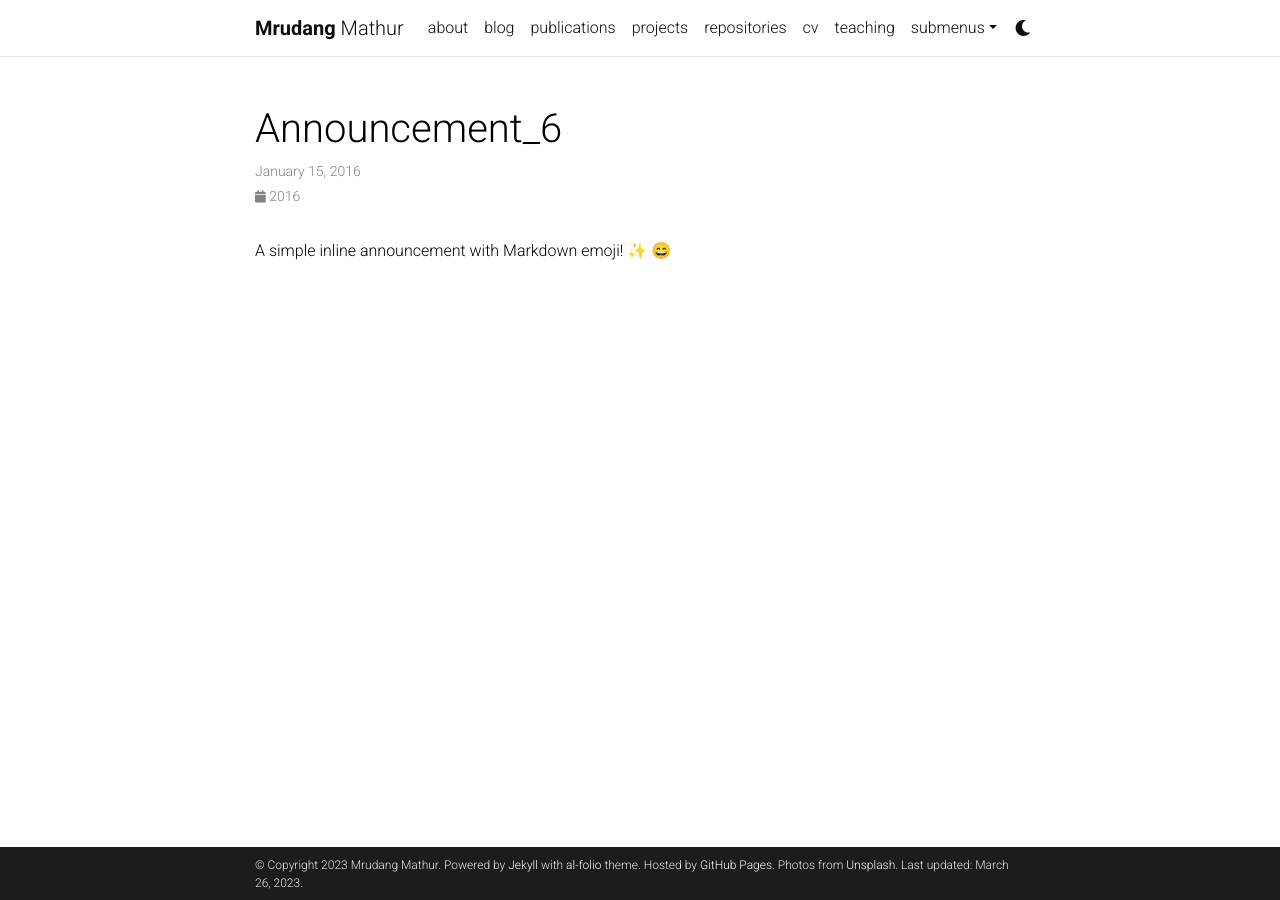
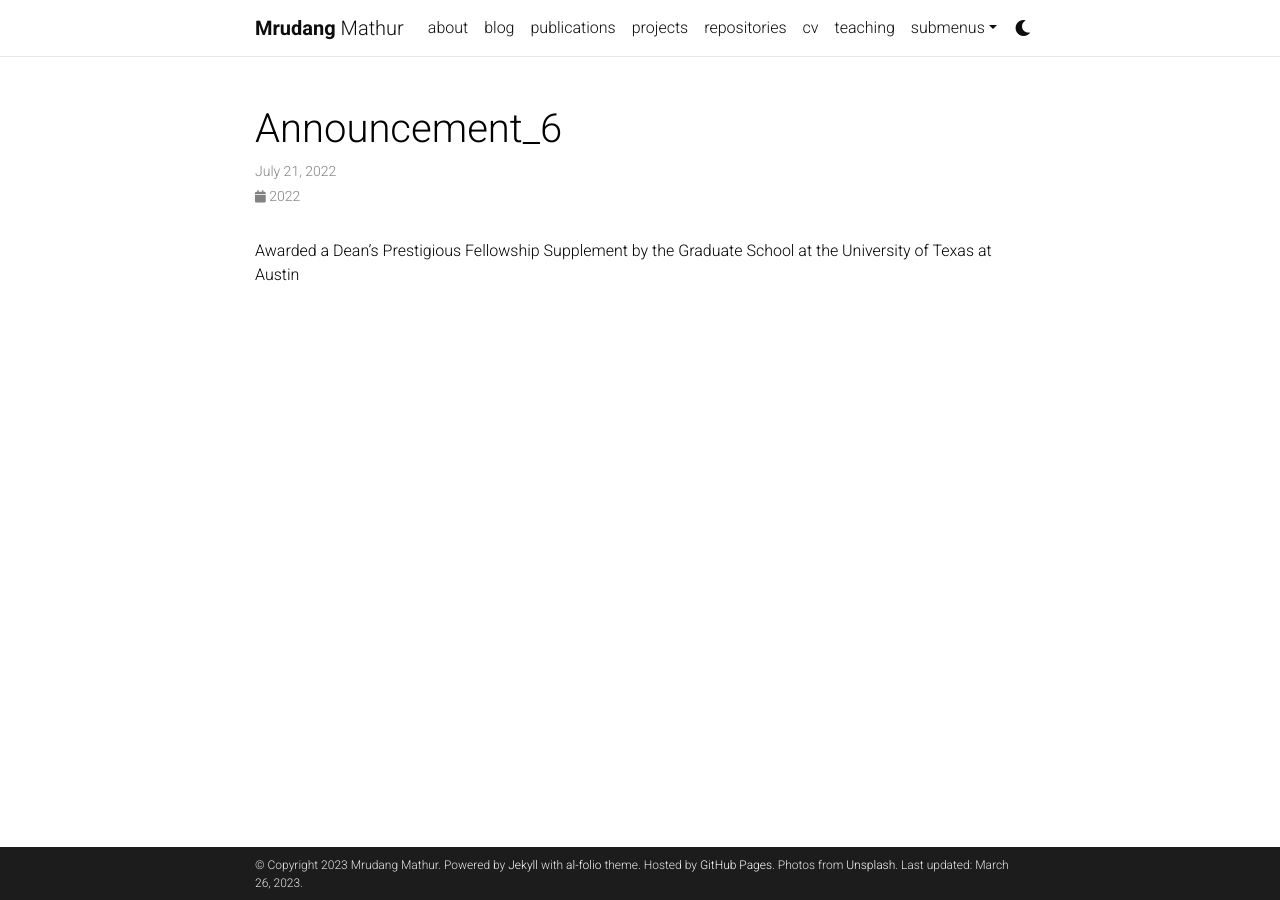
Before and after one commit to mrudangm/mrudangm.github.io, a Jekyll site: the page built from _news/announcement_6.md, in a window 1280 px wide. Built offline with Jekyll 4.4.1, drawn with Linux system fonts in a browser that asks for light colours; emoji names are drawn with the system emoji font; comment, search, counter and statistics services are not loaded; a style sheet for code colours, icons or effects is not loaded.

Commit message:
Update theme color

```diff
--- a/_news/announcement_6.md
+++ b/_news/announcement_6.md
@@ -1,8 +1,8 @@
 ---
 layout: post
-date: 2016-01-15 07:59:00-0400
+date: 2022-07-21 07:59:00-0400
 inline: true
 related_posts: false
 ---
 
-A simple inline announcement with Markdown emoji! :sparkles: :smile:
+Awarded a Dean's Prestigious Fellowship Supplement by the Graduate School at the University of Texas at Austin
--- a/_sass/_themes.scss
+++ b/_sass/_themes.scss
@@ -7,7 +7,7 @@
   --global-code-bg-color: #{$code-bg-color-light};
   --global-text-color: #{$black-color};
   --global-text-color-light: #{$grey-color};
-  --global-theme-color: #{$orange-color};
+  --global-theme-color: #{$burnt-orange-color};
   --global-hover-color: #{$purple-color};
   --global-footer-bg-color: #{$grey-color-dark};
   --global-footer-text-color: #{$grey-color-light};
--- a/_sass/_variables.scss
+++ b/_sass/_variables.scss
@@ -22,7 +22,7 @@
 $pink-color:          #f92080 !default;
 $pink-color-light:    #ffdddd !default;
 $yellow-color:        #efcc00 !default;
-//$burnt-orange-color:  #bf630d !default;
+$burnt-orange-color:  #c46208 !default;
 
 $grey-color:          #828282 !default;
 $grey-color-light:    lighten($grey-color, 40%);
```
Also changed, not shown: _news/announcement_5.md (+2 -2 lines), _news/announcement_7.md (+2 -2 lines).
